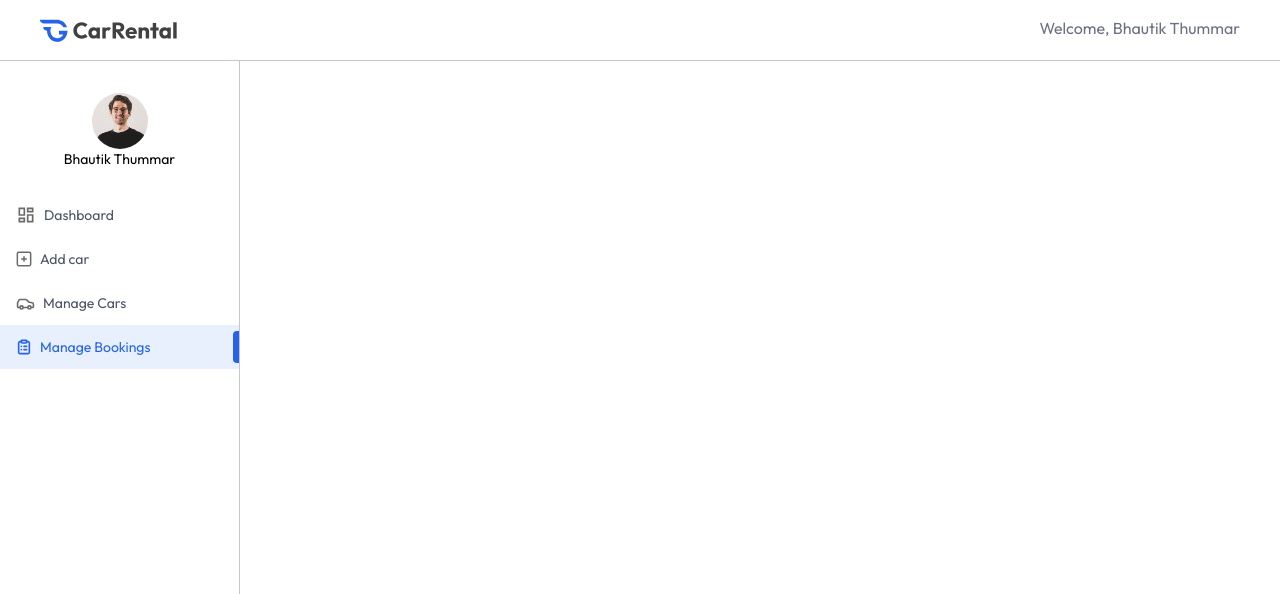
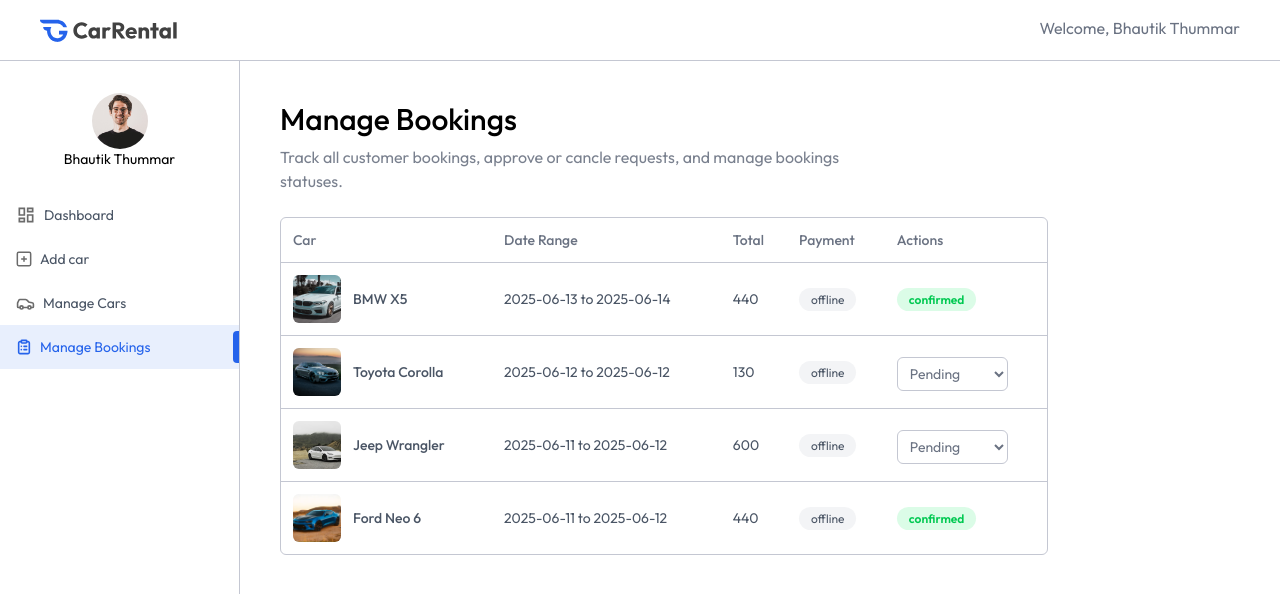
Before and after one commit to bhautik2004/CARRENTAL, a React (Vite) app in the folder client/: page /owner/manage-bookings in a window 1280 px wide. Shown: the top 594 px of the page. Built offline with nearby package versions, Linux system fonts and the light colour scheme.

Commit message:
Feat : ManageBooking Page Complete

```diff
--- a/client/src/pages/owner/ManageBookings.jsx
+++ b/client/src/pages/owner/ManageBookings.jsx
@@ -1,8 +1,61 @@
-import React from 'react'
+import React,{useState} from 'react'
+import { dummyMyBookingsData } from '../../assets/assets'
+import Title from '../../components/owner/Title';
 
 const ManageBookings = () => {
+
+  const currency = import.meta.env.VITE_CURRENCY;
+  const [bookings, setbookings] = useState([])
+  const fetchOwnerBookings = async ()=>{
+    setbookings(dummyMyBookingsData)
+  }
+  useState(()=>{
+    fetchOwnerBookings()
+  },[])
   return (
-    <div>
+     <div className='px-4 pt-10 md:px-10 w-full'>
+      <Title title="Manage Bookings" subTitle="Track all customer bookings, approve or cancle requests, and manage bookings statuses."/>
+      <div className='max-w-3xl w-full rounded-md overflow-hidden border border-borderColor mt-6'>
+        <table className='w-full border-collapse text-left text-sm text-gray-600 '>
+          <thead className='text-gray-500'>
+            <tr>
+              <th className='p-3 font-medium'>Car</th>
+              <th className='p-3 font-medium max-md:hidden'>Date Range</th>
+              <th className='p-3 font-medium '>Total</th>
+              <th className='p-3 font-medium max-md:hidden'>Payment</th>
+              <th className='p-3 font-medium'>Actions</th>
+            </tr>
+          </thead>
+          <tbody>
+            {bookings.map((booking,index)=>(
+              <tr key={index} className='border-t border-borderColor'>
+                <td className='p-3 flex items-center gap-3'>
+                  <img src={booking.car.image} alt="" className='h-12 w-12 aspect-square rounded-md object-cover' />
+                  <p className='font-medium max-md:hidden'>{booking.car.brand} {booking.car.model}</p>
+                </td>
+                <td className='p-3 max-md:hidden'>
+                  {booking.pickupDate.split('T')[0]} to {booking.returnDate.split('T')[0]}
+                </td>
+                <td className='p-3'>
+                  {currency}{booking.price}
+                </td>
+                <td className='p-3 max-md:hidden'>
+                  <span className='bg-gray-100 px-3 py-1 rounded-full text-xs'>offline</span>
+                </td>
+                <td className='p-3'>
+                  {booking.status == 'pending' ?
+                    (<select value={booking.status} className='px-2 py-1.5 mt-1 text-gray-500 border border-borderColor rounded-md outline-none'>
+                      <option value="pending">Pending</option>
+                      <option value="cancelled">Cancelled</option>
+                      <option value="confirmed">Confirmeds</option>
+                    </select>
+                    ): (<span className={`px-3 py-1 rounded-full text-xs font-semibold ${booking.status  === 'confirmed' ? 'bg-green-100 text-green-500' : 'bg-red-100 text-red-500'}`}>{booking.status}</span>)}
+                </td>
+              </tr>
+            ))}
+          </tbody>
+        </table>
+      </div>
 
     </div>
   )
```
